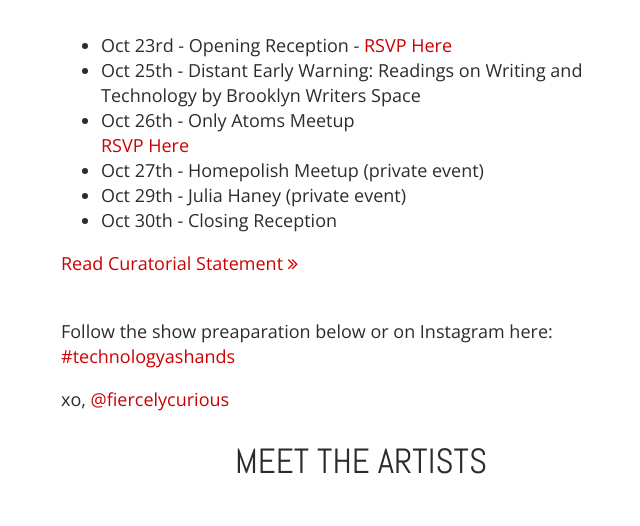
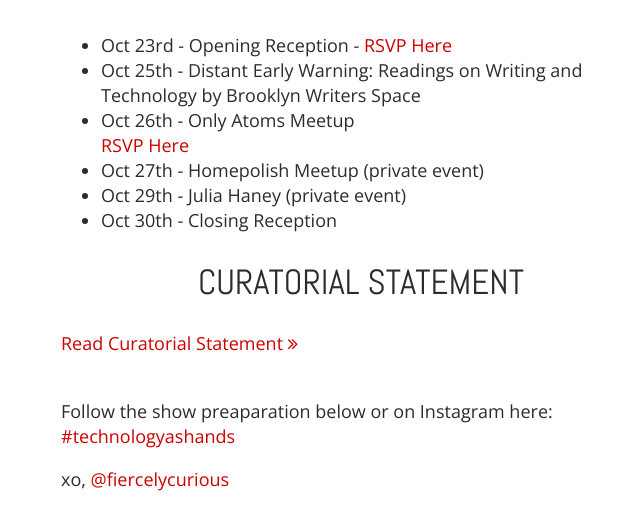
Before and after one commit to technologyashands/technologyashands.github.io, a Jekyll site: the page built from index.html, in a window 1280 px wide and 900 px high, scrolled down 758 px, cut to the strip 0-526 px from the top of the window. Shown: the whole strip, without its empty margins (279-919 px from the left). Built offline with Jekyll 4.4.1, drawn with Linux system fonts in a browser that asks for light colours; nearby versions of some CDN libraries.

Commit message:
Update index.html

```diff
--- a/index.html
+++ b/index.html
@@ -30,6 +30,7 @@
 	<li>Oct 29th - Julia Haney (private event)</li>
 	<li>Oct 30th - Closing Reception</li>
 </ul>
+<h2 class="center">Curatorial Statement</h2>
 
 <a href="#" id="readmore">Read Curatorial Statement <i class="fa fa-angle-double-right"></i></a>
 
```
